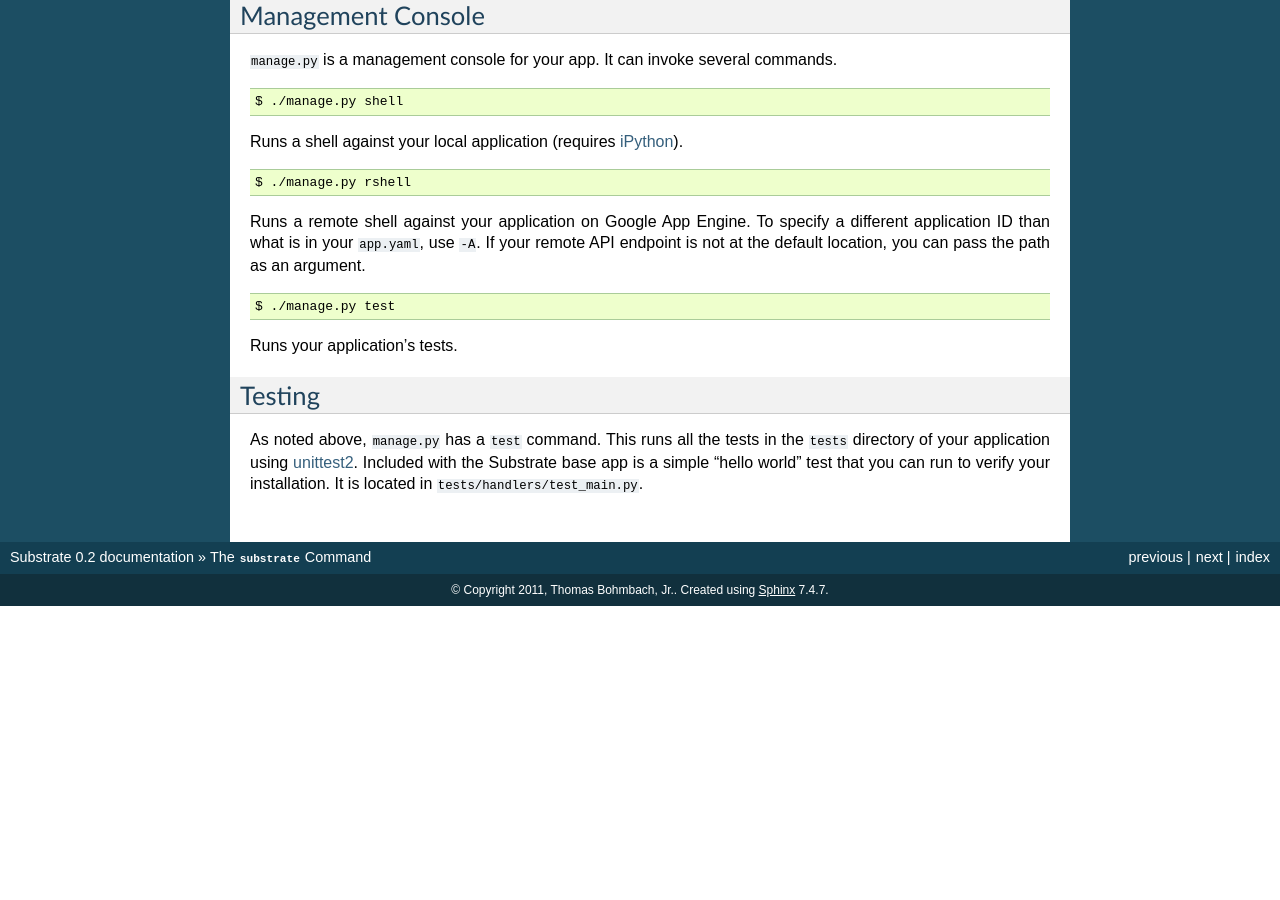
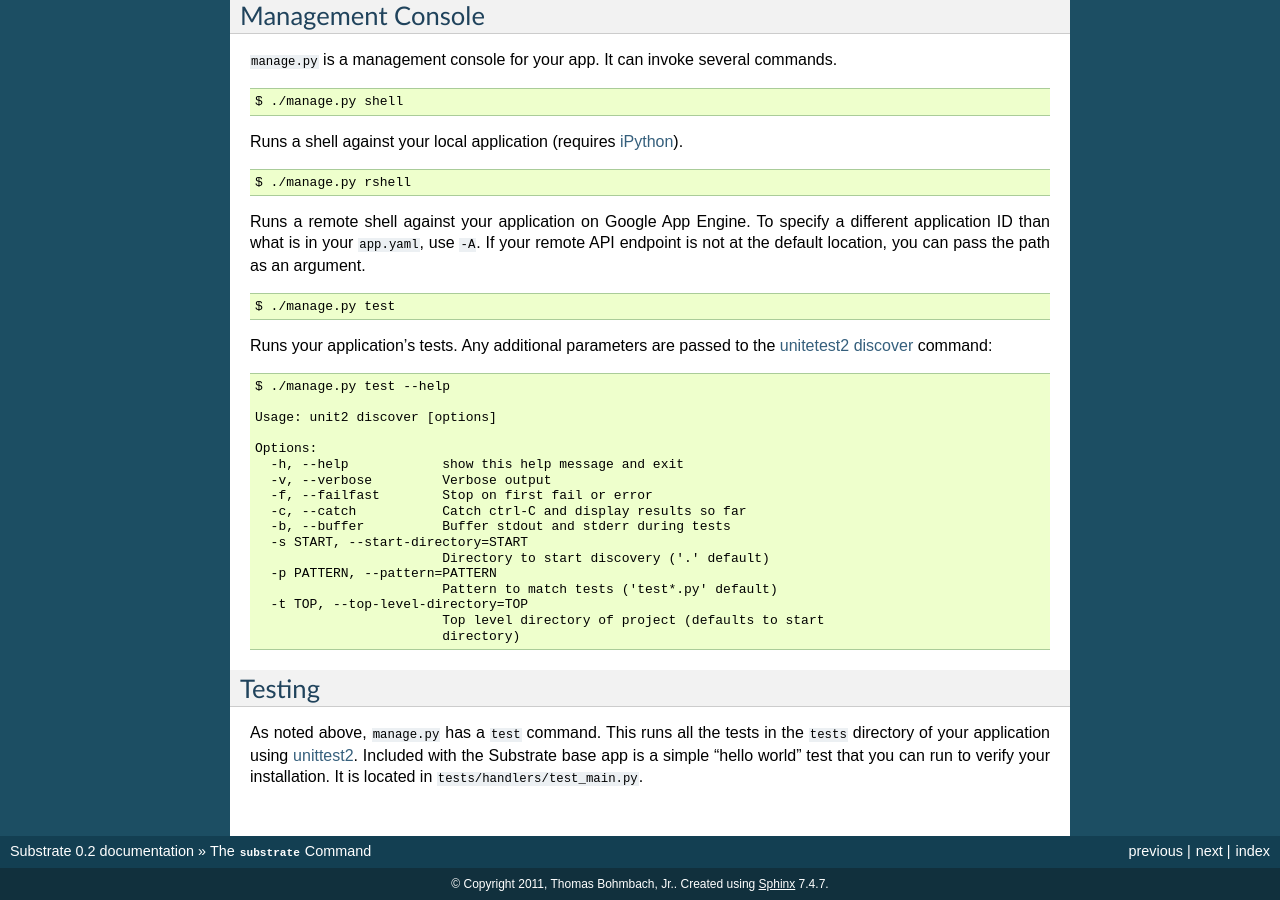
Before and after one commit to xuru/substrate, a Sphinx documentation site: the page built from docs/substrate.rst, in a window 1280 px wide and 900 px high, scrolled down 1144 px. Built offline with Sphinx 7.4.7, drawn with Linux system fonts in a browser that asks for light colours; before the commit the page ends 1750 px from its top, so only the background shows below that.

Commit message:
Add more manage.py test options docs

```diff
--- a/docs/substrate.rst
+++ b/docs/substrate.rst
@@ -82,7 +82,25 @@ the default location, you can pass the path as an argument.
 
   $ ./manage.py test
 
-Runs your application's tests.
+Runs your application's tests. Any additional parameters are passed to the `unitetest2 discover`_ command::
+
+  $ ./manage.py test --help
+
+  Usage: unit2 discover [options]
+
+  Options:
+    -h, --help            show this help message and exit
+    -v, --verbose         Verbose output
+    -f, --failfast        Stop on first fail or error
+    -c, --catch           Catch ctrl-C and display results so far
+    -b, --buffer          Buffer stdout and stderr during tests
+    -s START, --start-directory=START
+                          Directory to start discovery ('.' default)
+    -p PATTERN, --pattern=PATTERN
+                          Pattern to match tests ('test*.py' default)
+    -t TOP, --top-level-directory=TOP
+                          Top level directory of project (defaults to start
+                          directory)
 
 Testing
 -------
@@ -100,5 +118,6 @@ located in ``tests/handlers/test_main.py``.
 .. _substrate repository: http://bitbucket.org/gumptioncom/substrate
 
 .. _unittest2: http://pypi.python.org/pypi/unittest2
+.. _unitetest2 discover: http://docs.python.org/library/unittest.html#test-discovery
 
 .. _iPython: http://ipython.org/
```
Also changed, not shown: README.rst (+21 -1 lines).
